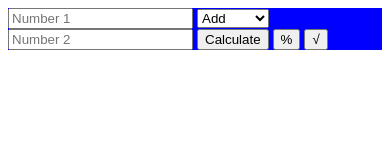
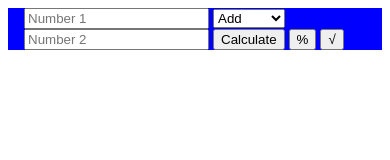
Before and after one commit to KarisikOgnjen/publican, a plain HTML site: page index.html in a window 390 px wide. Drawn offline with Linux system fonts and the light colour scheme.

Commit message:
feat: calculator wider
AI-generated via AI Developer platform

```diff
--- a/styles.css
+++ b/styles.css
@@ -1,3 +1,20 @@
 .calculator {
   background-color: #0000FF;
+  width: 100%;
+  max-width: 800px;
+  box-sizing: border-box;
 }
+
+@media (max-width: 1023px) and (min-width: 768px) {
+  .calculator {
+    max-width: 600px;
+  }
+}
+
+@media (max-width: 767px) {
+  .calculator {
+    max-width: 100%;
+    padding-left: 16px;
+    padding-right: 16px;
+  }
+}
```
Also changed, not shown: 5 other files.
